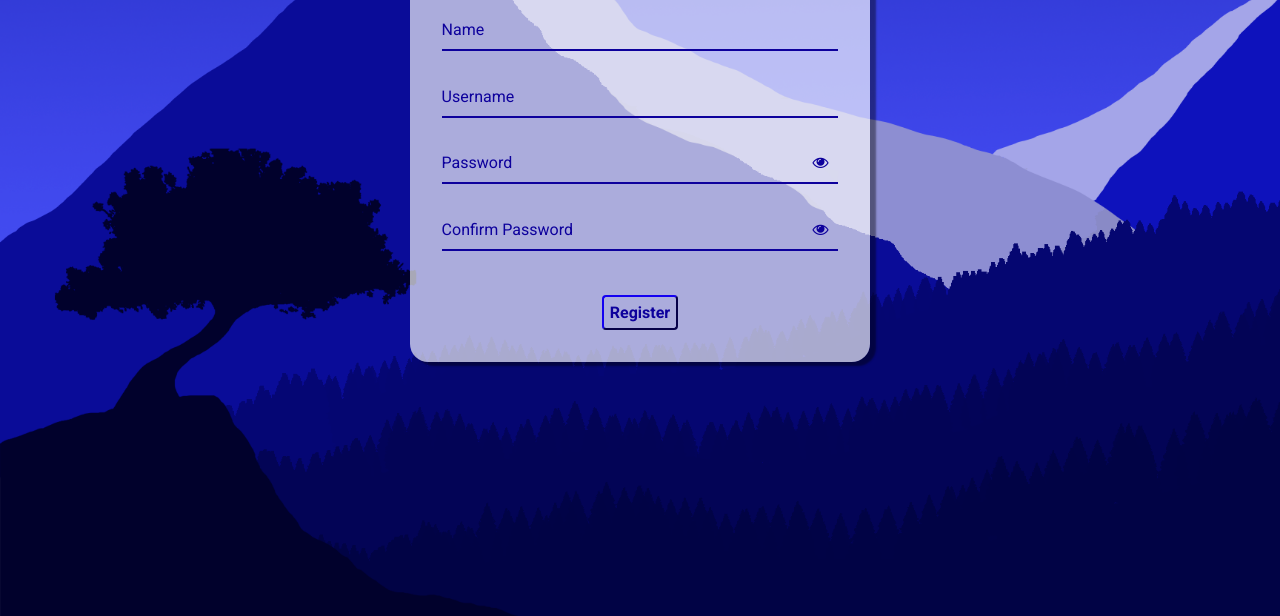
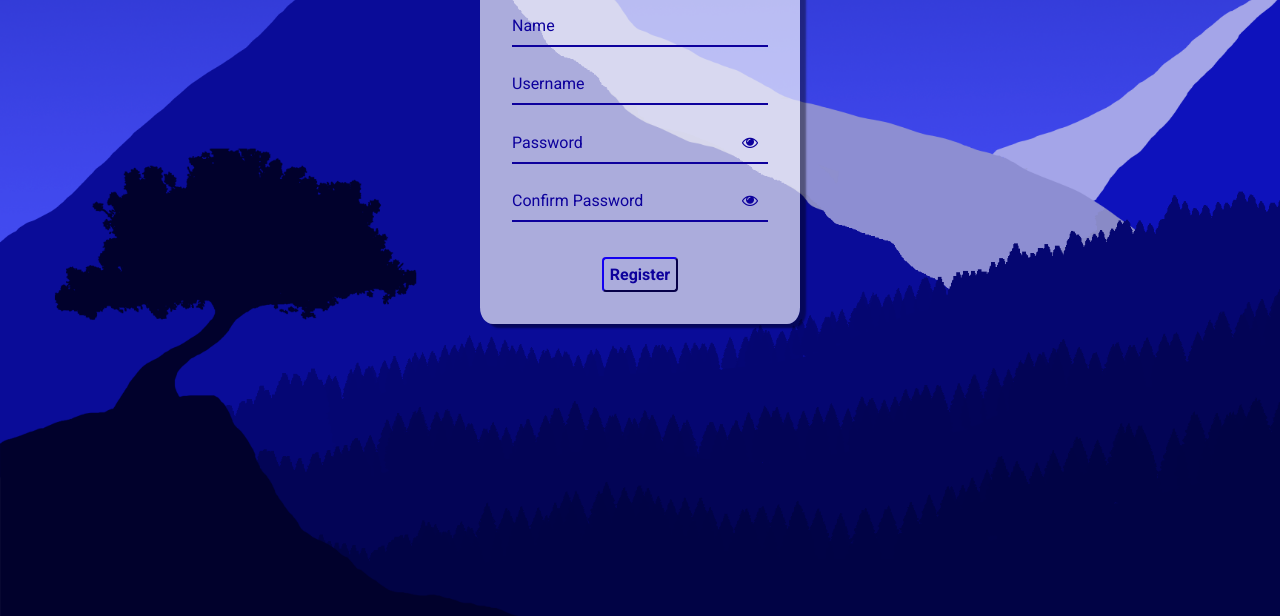
Before and after one commit to RenanCesar-S/habitscheck, a plain HTML site: page HTML/register.html in a window 1280 px wide. Shown: the part 184-800 px from the top of the page. Drawn offline with Linux system fonts and the light colour scheme.

Commit message:
sucess fix index.html, add new style in register

```diff
--- a/CSS/register.css
+++ b/CSS/register.css
@@ -34,7 +34,6 @@ body {
     padding: 32px;
     border-radius: 4%;
     box-shadow: 6px 4px 2px 0px #00000068;
-    width: 36%;
 }
 
 h1 {
```
